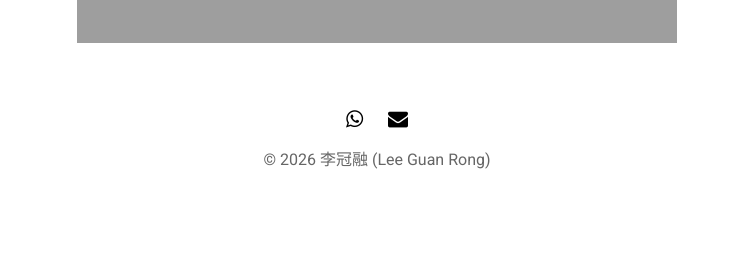
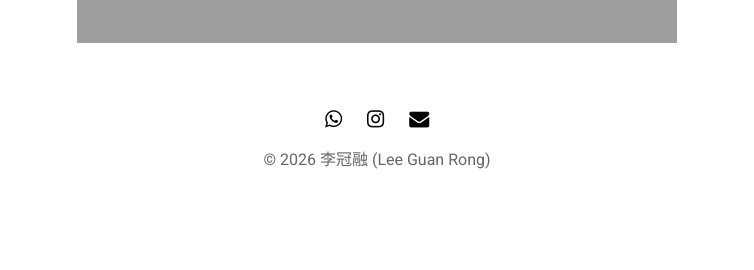
Before and after one commit to leannecheng/lee-guan-rong, a Jekyll site: the page built from pages/about.md, in a window 1280 px wide. Shown: the part 1200-1470 px from the top of the page, without its empty margins (263-1017 px from the left). Built offline with Jekyll 4.4.1, drawn with Linux system fonts in a browser that asks for light colours; nearby versions of some CDN libraries.

Commit message:
added insta

```diff
--- a/_data/settings.yml
+++ b/_data/settings.yml
@@ -21,6 +21,7 @@ projects:
 
 social:
 - {icon: 'whatsapp',  link: 'https://wa.link/kde95p'}
+- {icon: 'instagram', link: 'https://www.instagram.com/lee.guanrong'}
 - {icon: 'envelope',  link: 'mailto:guan071706@gmail.com'}
 
 # social network icons available: 'twitter' / 'facebook' / 'github' / 'pinterest' 'google-plus' / 'linkedin' / 'youtube' / 'instagram' / 'dribbble' / 'behance' / 'soundcloud' / 'vine'
--- a/pages/about.md
+++ b/pages/about.md
@@ -18,4 +18,4 @@ Calligraphy is my passion. I love exploring the mysteries of various scripts and
 
 For me, calligraphy is more than just a hobby; it is the key element that makes my life vibrant and meaningful.
 
-{% include image.html image="../img/logo.jpg" %}
+{% include image.html image="../img/projects/logo.jpg" %}
```
Also changed, not shown: pages/contact.md (+2 -0 lines), favicon.ico, 2 other files.
